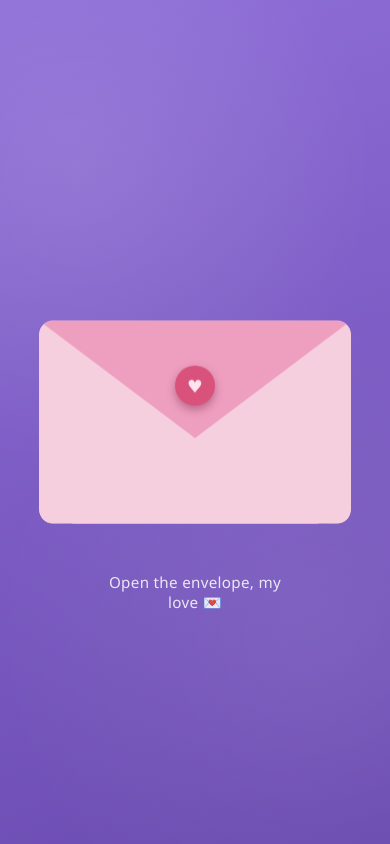
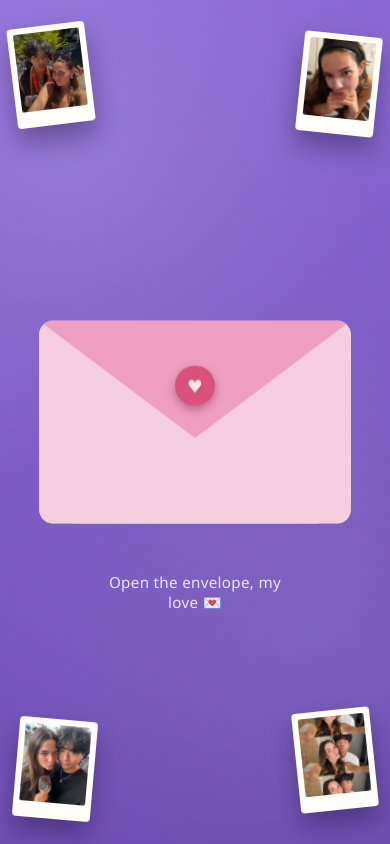
Before and after one commit to ScoobyJoo/Letter, a Flask app: page / in a window 390 px wide. Run offline with Flask 3, Linux system fonts and the light colour scheme.

Commit message:
Phone edition

```diff
--- a/static/css/style.css
+++ b/static/css/style.css
@@ -81,8 +81,18 @@ body {
 
 @media (max-width: 700px) {
   .photo {
-    display: none;
+    width: 78px;
+    padding: 6px 6px 16px;
   }
+
+  .photo-img {
+    height: 78px;
+  }
+
+  .photo-1 { top: 3%; left: 3%; }
+  .photo-2 { top: 4%; right: 3%; }
+  .photo-3 { bottom: 3%; left: 4%; }
+  .photo-4 { bottom: 4%; right: 4%; }
 }
 
 .envelope {
```
